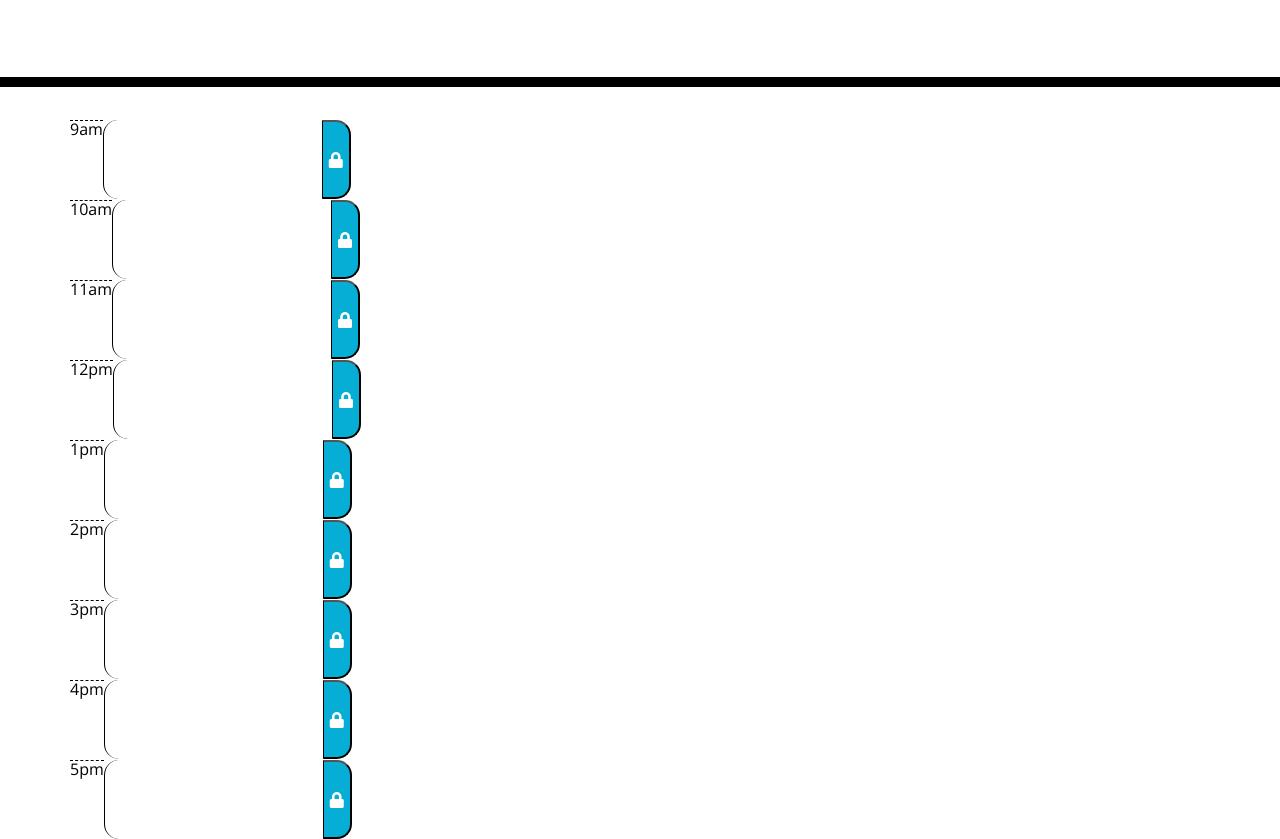
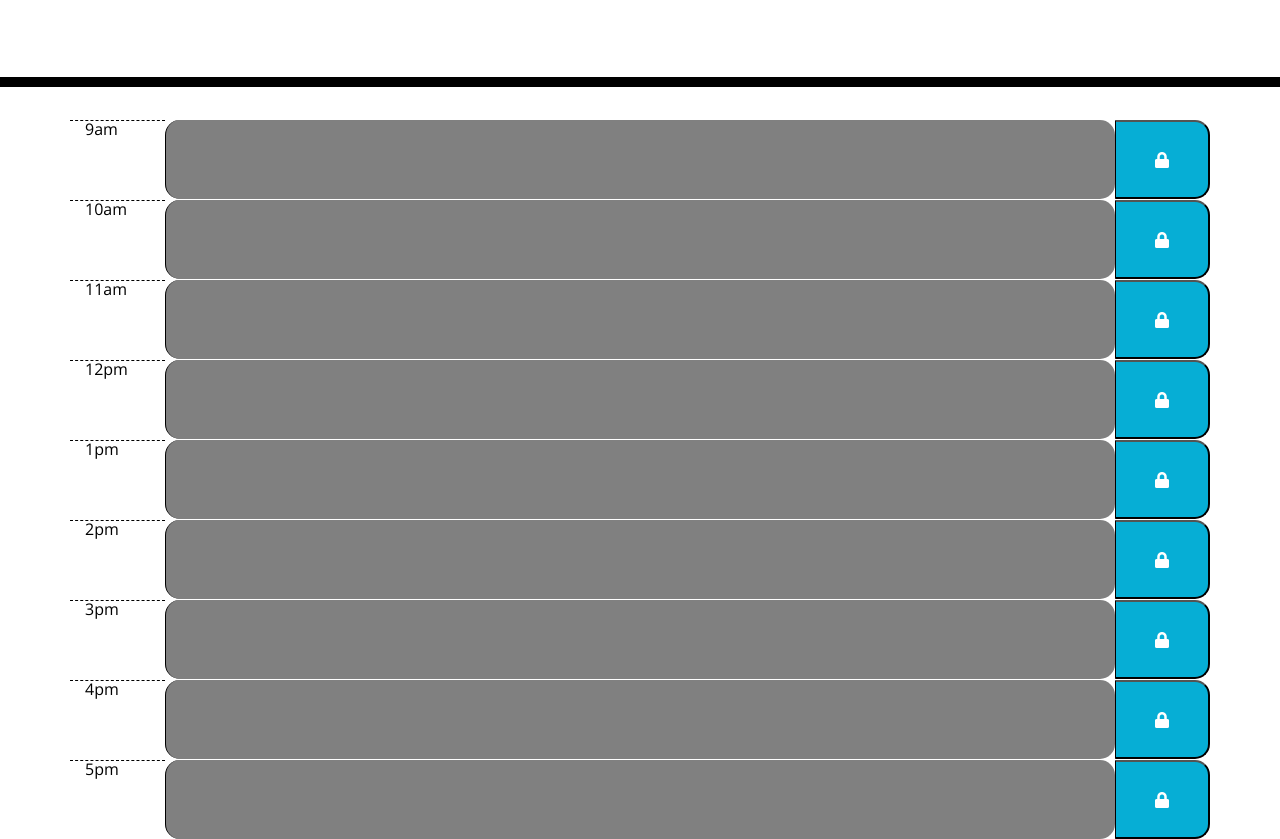
Before and after one commit to tracytran1189/Work-Day-Scheduler, a plain HTML site: page index.html in a window 1280 px wide. Shown: the part 181-1020 px from the top of the page. Drawn offline with nearby package versions, Linux system fonts and the light colour scheme.

Commit message:
styling time rows

```diff
--- a/assets/css/style.css
+++ b/assets/css/style.css
@@ -5,7 +5,7 @@ body {
 }
 
 textarea {
-    background: transparent;
+    background: grey;
     border: none;
     resize: none;
     color: #000000;
--- a/index.html
+++ b/index.html
@@ -20,57 +20,57 @@
     </header>
     <div class="container">
         <div id="9am" class="row">
-            <div class="hour"><span id="9">9am</span></div>
-            <textarea class="time-block description"></textarea>
-            <button class="saveBtn"><i class="fas fa-lock"></i></button>
+            <div class="col-md-1 hour"><span id="9">9am</span></div>
+            <textarea class="col-md-10 time-block description"></textarea>
+            <button class="col-md-1 saveBtn"><i class="fas fa-lock"></i></button>
         </div>
 
         <div id="10am" class="row">
-            <div class="hour"><span id="10">10am</span></div>
-            <textarea class="time-block description"></textarea>
-            <button class="saveBtn"><i class="fas fa-lock"></i></button>
+            <div class="col-md-1 hour"><span id="10">10am</span></div>
+            <textarea class="col-md-10 time-block description"></textarea>
+            <button class="col-md-1 saveBtn"><i class="fas fa-lock"></i></button>
         </div>
 
         <div id="11am" class="row">
-            <div class="hour"><span id="11">11am</span></div>
-            <textarea class="time-block description"></textarea>
-            <button class="saveBtn"><i class="fas fa-lock"></i></button>
+            <div class="col-md-1 hour"><span id="11">11am</span></div>
+            <textarea class="col-md-10 time-block description"></textarea>
+            <button class="col-md-1 saveBtn"><i class="fas fa-lock"></i></button>
         </div>
 
         <div id="12pm" class="row">
-            <div class="hour"><span id="12">12pm</span></div>
-            <textarea class="time-block description"></textarea>
-            <button class="saveBtn"><i class="fas fa-lock"></i></button>
+            <div class="col-md-1 hour"><span id="12">12pm</span></div>
+            <textarea class="col-md-10 time-block description"></textarea>
+            <button class="col-md-1 saveBtn"><i class="fas fa-lock"></i></button>
         </div>
 
         <div id="1pm" class="row">
-            <div class="hour"><span id="13">1pm</span></div>
-            <textarea class="time-block description"></textarea>
-            <button class="saveBtn"><i class="fas fa-lock"></i></button>
+            <div class="col-md-1 hour"><span id="13">1pm</span></div>
+            <textarea class="col-md-10 time-block description"></textarea>
+            <button class="col-md-1 saveBtn"><i class="fas fa-lock"></i></button>
         </div>
 
         <div id="2pm" class="row">
-            <div class="hour"><span id="14">2pm</span></div>
-            <textarea class="time-block description"></textarea>
-            <button class="saveBtn"><i class="fas fa-lock"></i></button>
+            <div class="col-md-1 hour"><span id="14">2pm</span></div>
+            <textarea class="col-md-10 time-block description"></textarea>
+            <button class="col-md-1 saveBtn"><i class="fas fa-lock"></i></button>
         </div>
 
         <div id="3pm" class="row">
-            <div class="hour"><span id="15">3pm</span></div>
-            <textarea class="time-block description"></textarea>
-            <button class="saveBtn"><i class="fas fa-lock"></i></button>
+            <div class="col-md-1 hour"><span id="15">3pm</span></div>
+            <textarea class="col-md-10 time-block description"></textarea>
+            <button class="col-md-1 saveBtn"><i class="fas fa-lock"></i></button>
         </div>
 
         <div id="4pm" class="row">
-            <div class="hour"><span id="16">4pm</span></div>
-            <textarea class="time-block description"></textarea>
-            <button class="saveBtn"><i class="fas fa-lock"></i></button>
+            <div class="col-md-1 hour"><span id="16">4pm</span></div>
+            <textarea class="col-md-10 time-block description"></textarea>
+            <button class="col-md-1 saveBtn"><i class="fas fa-lock"></i></button>
         </div>
 
         <div id="5pm" class="row">
-            <div class="hour"><span id="17">5pm</span></div>
-            <textarea class="time-block description"></textarea>
-            <button class="saveBtn"><i class="fas fa-lock"></i></button>
+            <div class="col-md-1 hour"><span id="17">5pm</span></div>
+            <textarea class="col-md-10 time-block description"></textarea>
+            <button class="col-md-1 saveBtn"><i class="fas fa-lock"></i></button>
         </div>
     </div>
 
```
